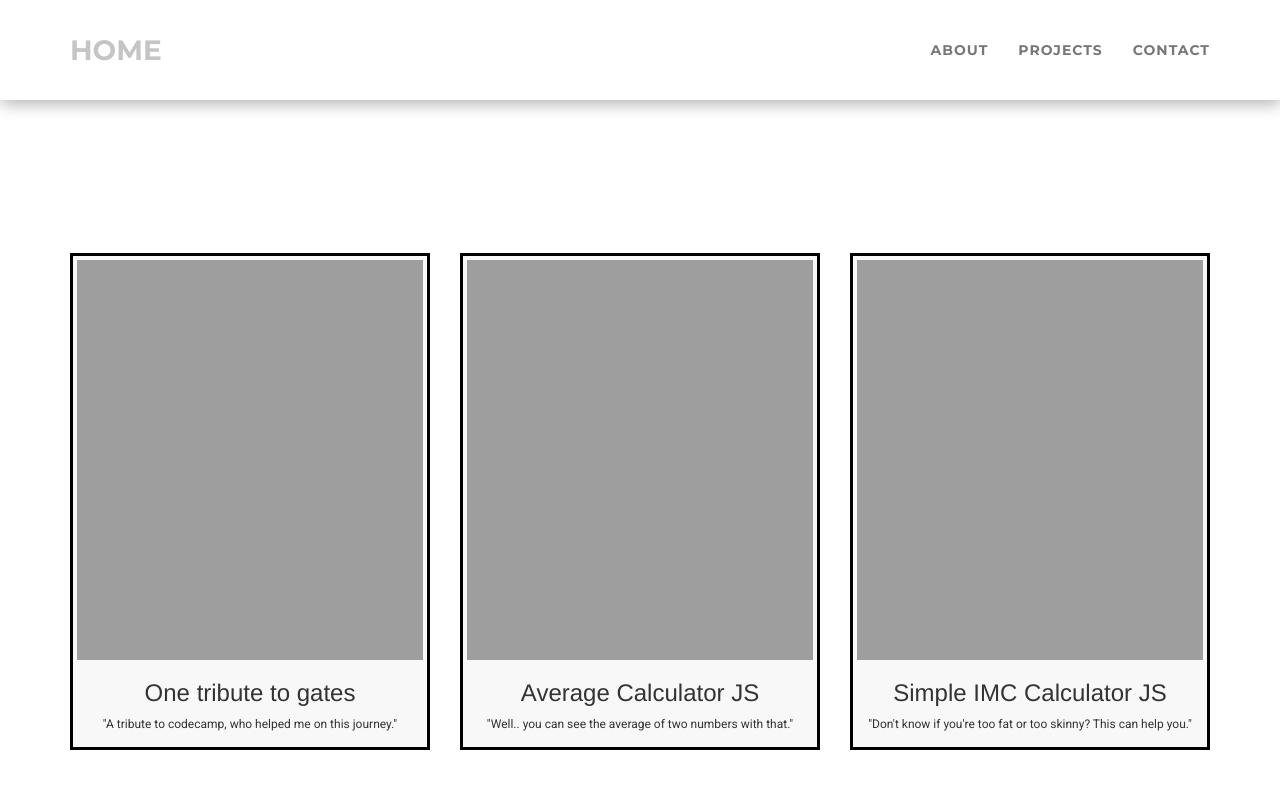
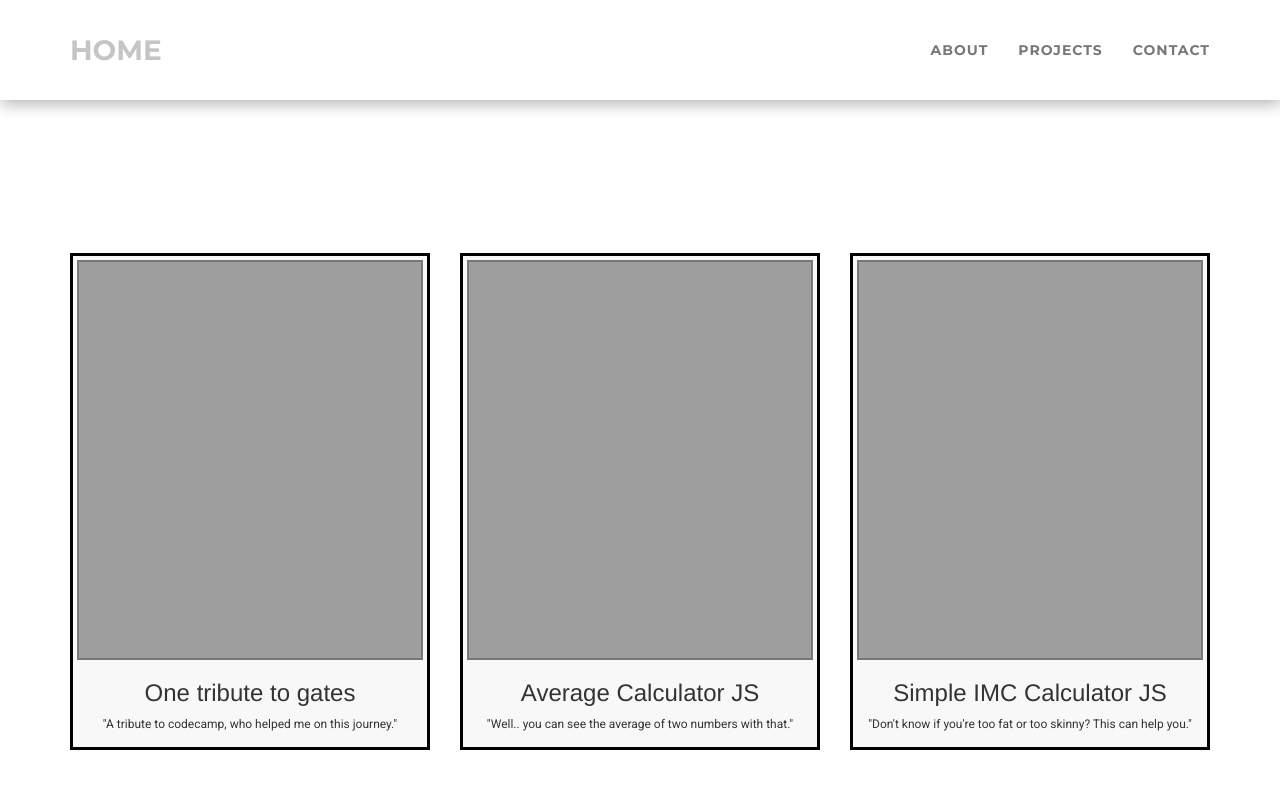
Before and after one commit to Bru-Katsu/HTML-Study, a Jekyll site: the page index.html, which Jekyll copies as it is, in a window 1280 px wide and 900 px high, scrolled down 988 px. Shown: the top 789 px of the window. Built offline with Jekyll 4.4.1, drawn with Linux system fonts in a browser that asks for light colours; nearby versions of some CDN libraries; some web fonts are replaced.

Commit message:
Update style.css

```diff
--- a/css/style.css
+++ b/css/style.css
@@ -8,6 +8,7 @@ body {
 iframe{
   width: 360px;
   height: 400px !important;
+  border: 2px solid #777;
 }
 .fade-in {
   visibility: visible;
```
